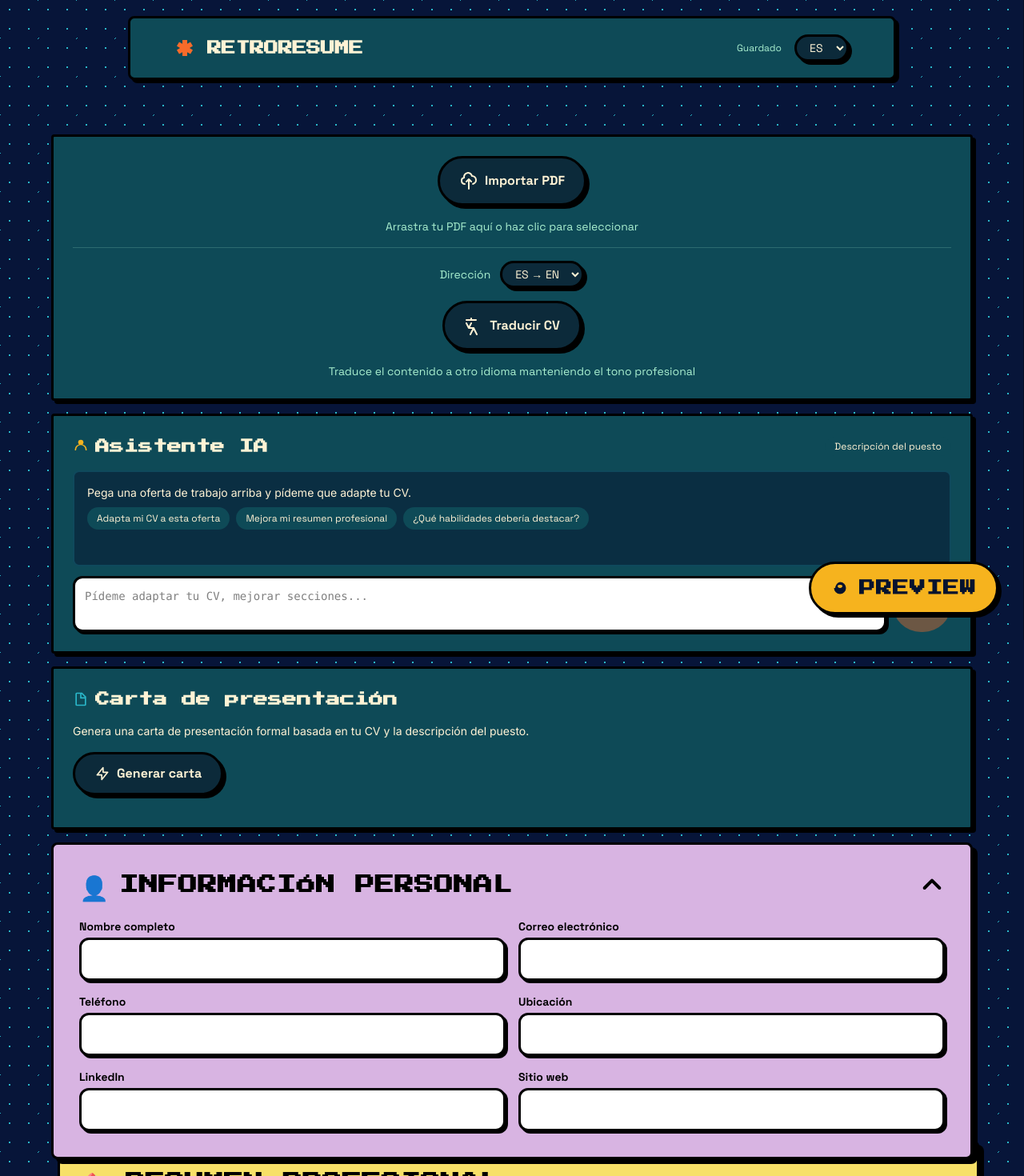
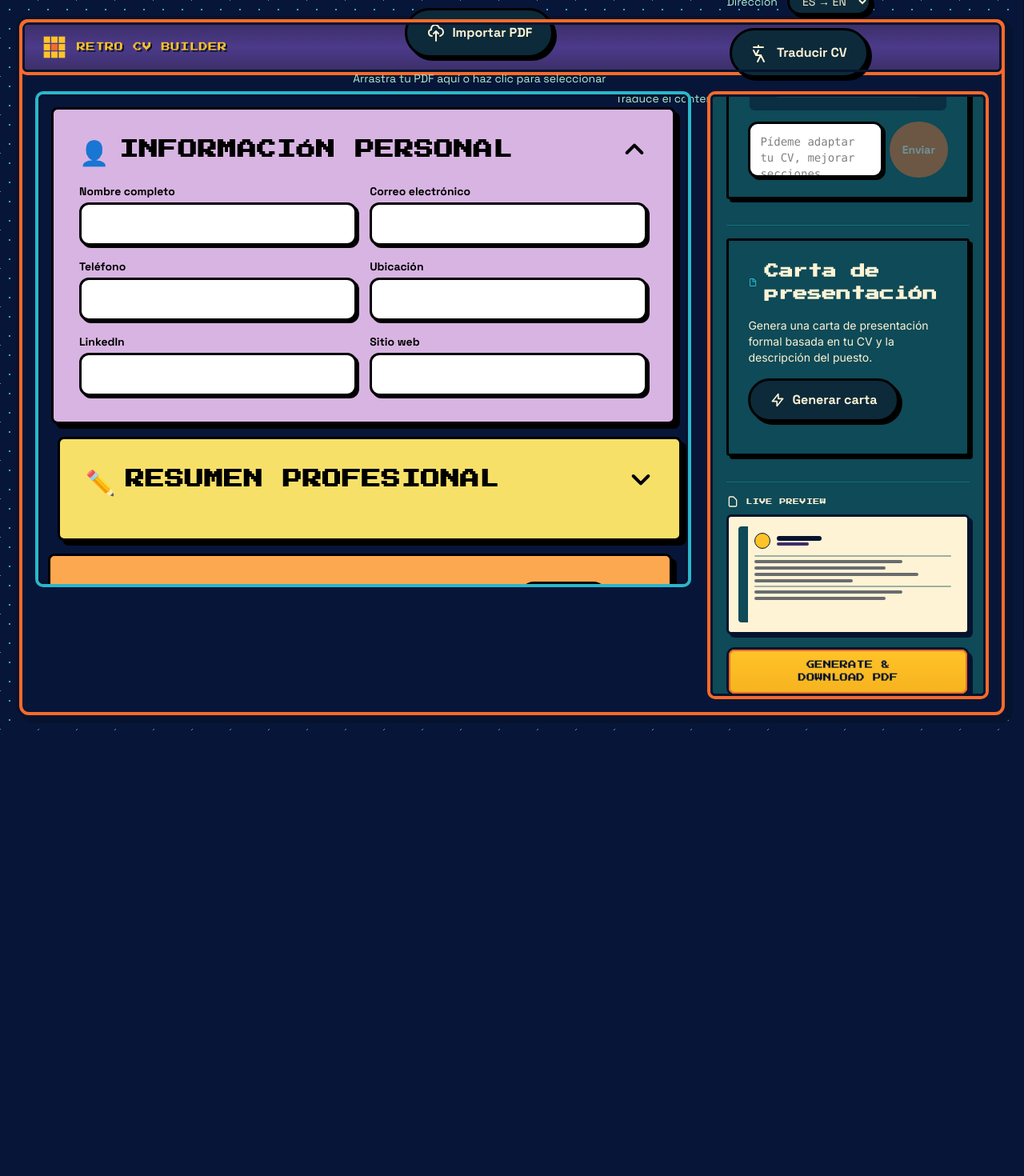
Before and after one commit to josepita0/ats-generator-friendly, a Next.js app: page /cv in a window 1280 px wide. Shown: the top 1470 px of the page at 80% size. After the commit the page ends 918 px from the top, so only its background shows below. Built offline with nearby package versions, Linux system fonts and the light colour scheme; what @react-pdf/renderer would draw is missing.

Commit message:
refactor: restructure cv page into two-column retro dashboard

```diff
--- a/app/cv/page.tsx
+++ b/app/cv/page.tsx
@@ -1,18 +1,18 @@
-'use client';
+"use client";
 
-import { useEffect, useState, useCallback } from 'react';
-import dynamic from 'next/dynamic';
-import { useForm, FormProvider } from 'react-hook-form';
-import { zodResolver } from '@hookform/resolvers/zod';
-import { CVData } from '@/types/cv';
-import { Suggestion } from '@/types/chat';
-import { cvDataSchema } from '@/lib/cv/schemas';
-import { createEmptyCVData } from '@/lib/cv/defaults';
-import { replaceBulletInDescriptions } from '@/lib/cv/descriptions';
-import { loadCVData, saveCVData } from '@/lib/storage';
-import { ChatSection } from '@/components/chat';
-import { CoverLetterSection } from '@/components/cover-letter';
-import { es, en, Dictionary } from '@/lib/i18n/dictionaries';
+import { useEffect, useState, useCallback } from "react";
+import dynamic from "next/dynamic";
+import { useForm, FormProvider } from "react-hook-form";
+import { zodResolver } from "@hookform/resolvers/zod";
+import { CVData } from "@/types/cv";
+import { Suggestion } from "@/types/chat";
+import { cvDataSchema } from "@/lib/cv/schemas";
+import { createEmptyCVData } from "@/lib/cv/defaults";
+import { replaceBulletInDescriptions } from "@/lib/cv/descriptions";
+import { loadCVData, saveCVData } from "@/lib/storage";
+import { ChatSection } from "@/components/chat";
+import { CoverLetterSection } from "@/components/cover-letter";
+import { es, en, Dictionary } from "@/lib/i18n/dictionaries";
 import {
   PersonalInfoSection,
   SummarySection,
@@ -20,17 +20,23 @@ import {
   EducationSection,
   SkillsSection,
   LanguagesSection,
-} from '@/components/cv-form';
-import { PreviewPanel } from '@/components/cv-preview';
+} from "@/components/cv-form";
+import { AppHeader } from "@/components/cv-form/AppHeader";
+import { PreviewPanel } from "@/components/cv-preview";
+import { SidebarPanel } from "@/components/cv-preview/SidebarPanel";
 
 const PdfImporter = dynamic(
-  () => import('@/components/cv-form/PdfImporter').then((mod) => mod.PdfImporter),
-  { ssr: false }
+  () =>
+    import("@/components/cv-form/PdfImporter").then((mod) => mod.PdfImporter),
+  { ssr: false },
 );
 
 const TranslateButton = dynamic(
-  () => import('@/components/cv-form/TranslateButton').then((mod) => mod.TranslateButton),
-  { ssr: false }
+  () =>
+    import("@/components/cv-form/TranslateButton").then(
+      (mod) => mod.TranslateButton,
+    ),
+  { ssr: false },
 );
 
 const dictionaries = { es, en };
@@ -40,31 +46,33 @@ function normalizeDates(data: CVData): CVData {
     ...data,
     experience: data.experience.map((exp) => ({
       ...exp,
-      endDate: exp.endDate || exp.startDate || '',
-      startDate: exp.startDate && !exp.endDate ? '' : exp.startDate || '',
+      endDate: exp.endDate || exp.startDate || "",
+      startDate: exp.startDate && !exp.endDate ? "" : exp.startDate || "",
     })),
     education: data.education.map((edu) => ({
       ...edu,
-      endDate: edu.endDate || edu.startDate || '',
-      startDate: edu.startDate && !edu.endDate ? '' : edu.startDate || '',
+      endDate: edu.endDate || edu.startDate || "",
+      startDate: edu.startDate && !edu.endDate ? "" : edu.startDate || "",
     })),
   };
 }
 
 export default function CVPage() {
   const [mounted, setMounted] = useState(false);
-  const [initialData, setInitialData] = useState<CVData>(() => createEmptyCVData());
+  const [initialData, setInitialData] = useState<CVData>(() =>
+    createEmptyCVData(),
+  );
   const [showPreview, setShowPreview] = useState(false);
   const [formData, setFormData] = useState<CVData | null>(null);
-  const [lang, setLang] = useState<'es' | 'en'>('es');
-  const [jobDescription, setJobDescription] = useState('');
+  const [lang, setLang] = useState<"es" | "en">("es");
+  const [jobDescription, setJobDescription] = useState("");
 
   const methods = useForm<CVData>({
     resolver: zodResolver(cvDataSchema),
     values: initialData,
   });
 
-  const { handleSubmit, watch, setValue, getValues, formState: { isDirty } } = methods;
+  const { handleSubmit, watch, setValue, getValues } = methods;
 
   useEffect(() => {
     setMounted(true);
@@ -75,7 +83,7 @@ export default function CVPage() {
     }
   }, []);
 
-  const currentLang = watch('language');
+  const currentLang = watch("language");
   useEffect(() => {
     if (currentLang) setLang(currentLang);
   }, [currentLang]);
@@ -116,7 +124,10 @@ export default function CVPage() {
     });
   };
 
-  const handleApplyChatSuggestion = (_suggestion: Suggestion, updatedCv: CVData) => {
+  const handleApplyChatSuggestion = (
+    _suggestion: Suggestion,
+    updatedCv: CVData,
+  ) => {
     Object.entries(updatedCv).forEach(([key, value]) => {
       setValue(key as keyof CVData, value);
     });
@@ -126,74 +137,36 @@ export default function CVPage() {
   if (!mounted) {
     return (
       <div className="bg-pattern min-h-screen flex items-center justify-center">
-        <div className="text-on-surface font-headline-md text-2xl animate-pulse">RETRORESUME</div>
+        <div
+          className="text-[#FFC329] font-headline-md animate-pulse"
+          style={{ fontSize: "0.7rem", textShadow: "2px 2px 0 #06132E" }}
+        >
+          RETRORESUME
+        </div>
       </div>
     );
   }
 
   return (
     <div className="bg-pattern min-h-screen relative overflow-x-hidden">
-      <div className="relative flex h-auto w-full flex-col">
-        <div className="layout-container flex h-full grow flex-col">
-          <div className="px-4 md:px-10 flex flex-1 justify-center py-5">
-            <div className="layout-content-container flex flex-col max-w-[960px] flex-1 w-full bg-surface-container rounded-retro retro-border px-4 py-2">
-              <header className="flex items-center justify-between whitespace-nowrap px-4 md:px-10 py-3">
-                <div className="flex items-center gap-4 text-on-surface">
-                  <div className="size-6 text-primary">
-                    <svg fill="none" viewBox="0 0 48 48" xmlns="http://www.w3.org/2000/svg">
-                      <path d="M12.0799 24L4 19.2479L9.95537 8.75216L18.04 13.4961L18.0446 4H29.9554L29.96 13.4961L38.0446 8.75216L44 19.2479L35.92 24L44 28.7521L38.0446 39.2479L29.96 34.5039L29.9554 44H18.0446L18.04 34.5039L9.95537 39.2479L4 28.7521L12.0799 24Z" fill="currentColor"  />
-                    </svg>
-                  </div>
-                  <h2 className="text-on-surface text-lg font-bold leading-tight tracking-[-0.015em] font-headline-md">RETRORESUME</h2>
-                </div>
-                <div className="flex items-center gap-4">
-                  <span className="text-xs text-on-surface-variant font-label-md">
-                    {isDirty ? dict.form.saving : dict.form.saved}
-                  </span>
-                  <select
-                    value={lang}
-                    onChange={(e) => setValue('language', e.target.value as 'es' | 'en')}
-                    className="bg-surface-variant text-on-surface retro-border rounded-full px-3 py-1 text-sm font-label-md"
-                  >
-                    <option value="es">ES</option>
-                    <option value="en">EN</option>
-                  </select>
-                </div>
-              </header>
-            </div>
-          </div>
-        </div>
-      </div>
-
-      <main className="max-w-[1200px] mx-auto px-6 py-12 flex flex-col gap-8 relative z-10">
-        <div className="flex flex-col -space-y-6">
-          <div className="rounded bg-surface-container retro-border p-6 mb-4">
-            <PdfImporter onImport={handleImport} dict={dict} />
-            <div className="mt-4 border-t border-on-surface-variant/20 pt-4">
+      <div className="max-w-[1280px] mx-auto p-5">
+        <div className="pixel-border-orange bg-[#071539]">
+          <AppHeader
+            importSlot={
+              <PdfImporter onImport={handleImport} dict={dict} compact />
+            }
+            translateSlot={
               <TranslateButton
                 onTranslate={handleTranslate}
                 dict={dict}
                 getCvData={() => getValues()}
+                compact
               />
-            </div>
-          </div>
-
-          <ChatSection
-            dict={dict}
-            getCvData={() => getValues()}
-            onApplySuggestion={handleApplyChatSuggestion}
-            language={lang}
-            jobDescription={jobDescription}
-            onJobDescriptionChange={setJobDescription}
+            }
           />
 
-          <CoverLetterSection
-            dict={dict}
-            getCvData={() => getValues()}
-            jobDescription={jobDescription}
-            language={lang}
-          />
-
+          <div className="p-5 grid grid-cols-1 lg:grid-cols-[7fr_3fr] gap-5">
+            <div className="pixel-panel  rounded-[10px] p-4 max-h-[calc(100vh-180px)] overflow-y-auto px-scroll flex flex-col gap-4">
               <FormProvider {...methods}>
                 <PersonalInfoSection dict={dict} />
                 <SummarySection dict={dict} />
@@ -202,29 +175,61 @@ export default function CVPage() {
                 <SkillsSection dict={dict} />
                 <LanguagesSection dict={dict} />
               </FormProvider>
-        </div>
 
-        <div className="flex justify-center pb-8">
-          <form onSubmit={handleSubmit(onSubmit)}>
+              <form
+                onSubmit={handleSubmit(onSubmit)}
+                className="flex justify-center pt-2 pb-1"
+              >
                 <button
                   type="submit"
-              className="px-8 py-3 bg-surface-variant text-on-surface font-label-md font-bold rounded-full retro-border hover:bg-surface-bright transition-colors"
+                  className="px-btn-teal flex items-center gap-2 py-2 px-8"
                 >
+                  <svg
+                    className="w-4 h-4"
+                    fill="none"
+                    stroke="currentColor"
+                    viewBox="0 0 24 24"
+                  >
+                    <path
+                      strokeLinecap="round"
+                      strokeLinejoin="round"
+                      strokeWidth={2}
+                      d="M8 7H5a2 2 0 00-2 2v9a2 2 0 002 2h14a2 2 0 002-2V9a2 2 0 00-2-2h-3m-1 4l-3 3m0 0l-3-3m3 3V4"
+                    />
+                  </svg>
                   {dict.form.saving}
                 </button>
               </form>
             </div>
-      </main>
 
-      <button
-        onClick={handlePreview}
-        className="fixed bottom-8 right-8 z-50 bg-tertiary text-on-tertiary px-6 py-4 rounded-full retro-border flex items-center gap-3 font-headline-md font-bold text-xl uppercase tracking-wider hover:bg-tertiary-fixed-dim transition-transform hover:scale-105 shadow-[6px_6px_0px_0px_#000] cursor-pointer"
-      >
-        <svg className="w-6 h-6" fill="currentColor" viewBox="0 0 24 24">
-          <path d="M12 6a3 3 0 1 0 0 6 3 3 0 0 0 0-6zm-6 6a6 6 0 0 1 12 0 6 6 0 0 1-12 0zm6-4a4 4 0 1 0 0 8 4 4 0 0 0 0-8zm-5.5 4A7.5 7.5 0 0 1 12 4.5 7.5 7.5 0 0 1 19.5 12 7.5 7.5 0 0 1 12 19.5 7.5 7.5 0 0 1 4.5 12z" />
-        </svg>
-        Preview
-      </button>
+            <SidebarPanel
+              onPreviewClick={handlePreview}
+              lang={lang}
+              onLangChange={(l) => setValue("language", l)}
+              chatSlot={
+                <ChatSection
+                  dict={dict}
+                  getCvData={() => getValues()}
+                  onApplySuggestion={handleApplyChatSuggestion}
+                  language={lang}
+                  jobDescription={jobDescription}
+                  onJobDescriptionChange={setJobDescription}
+                  compact
+                />
+              }
+              coverSlot={
+                <CoverLetterSection
+                  dict={dict}
+                  getCvData={() => getValues()}
+                  jobDescription={jobDescription}
+                  language={lang}
+                  compact
+                />
+              }
+            />
+          </div>
+        </div>
+      </div>
 
       <PreviewPanel
         isOpen={showPreview}
```
Lines whose indentation alone changed are shown as unchanged.
